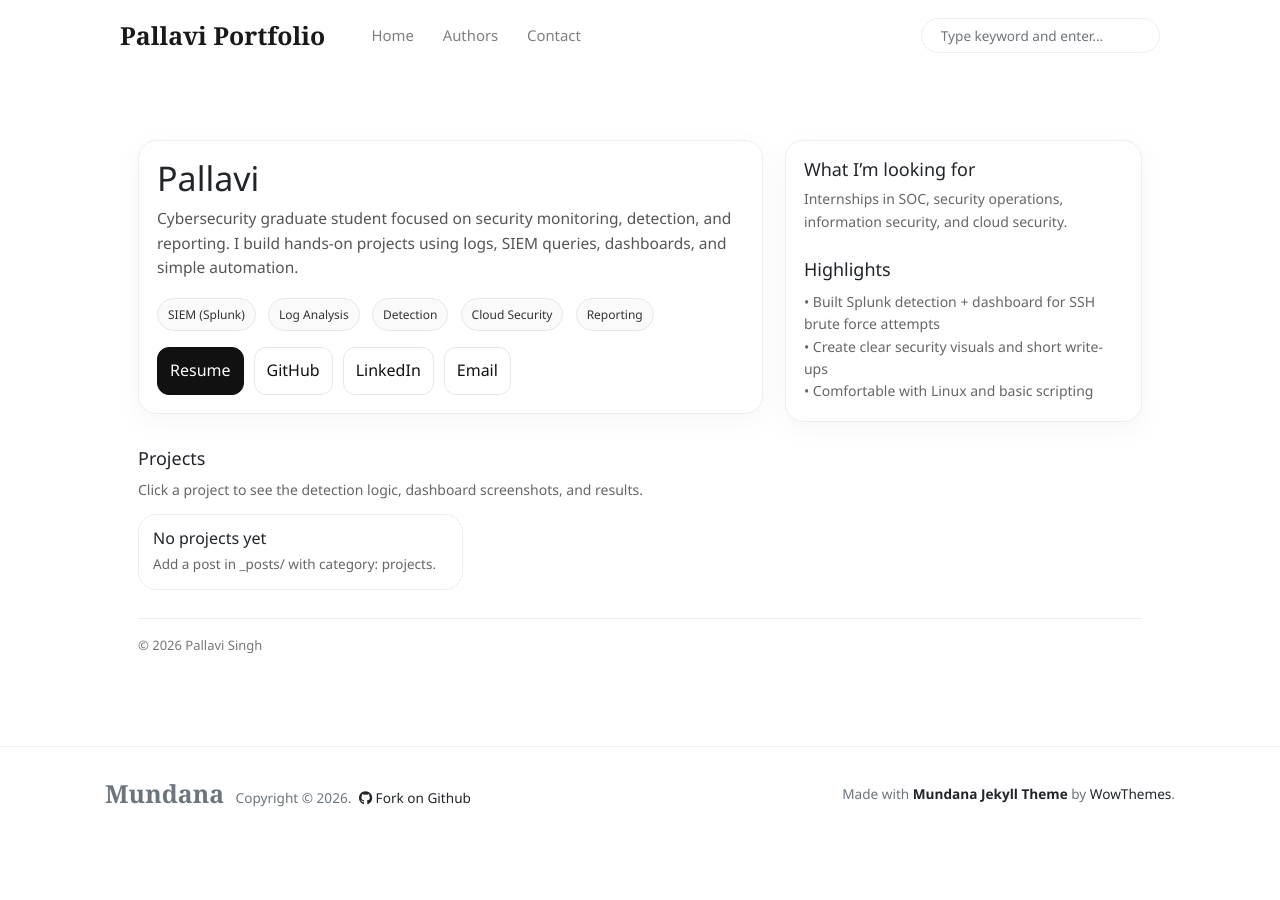
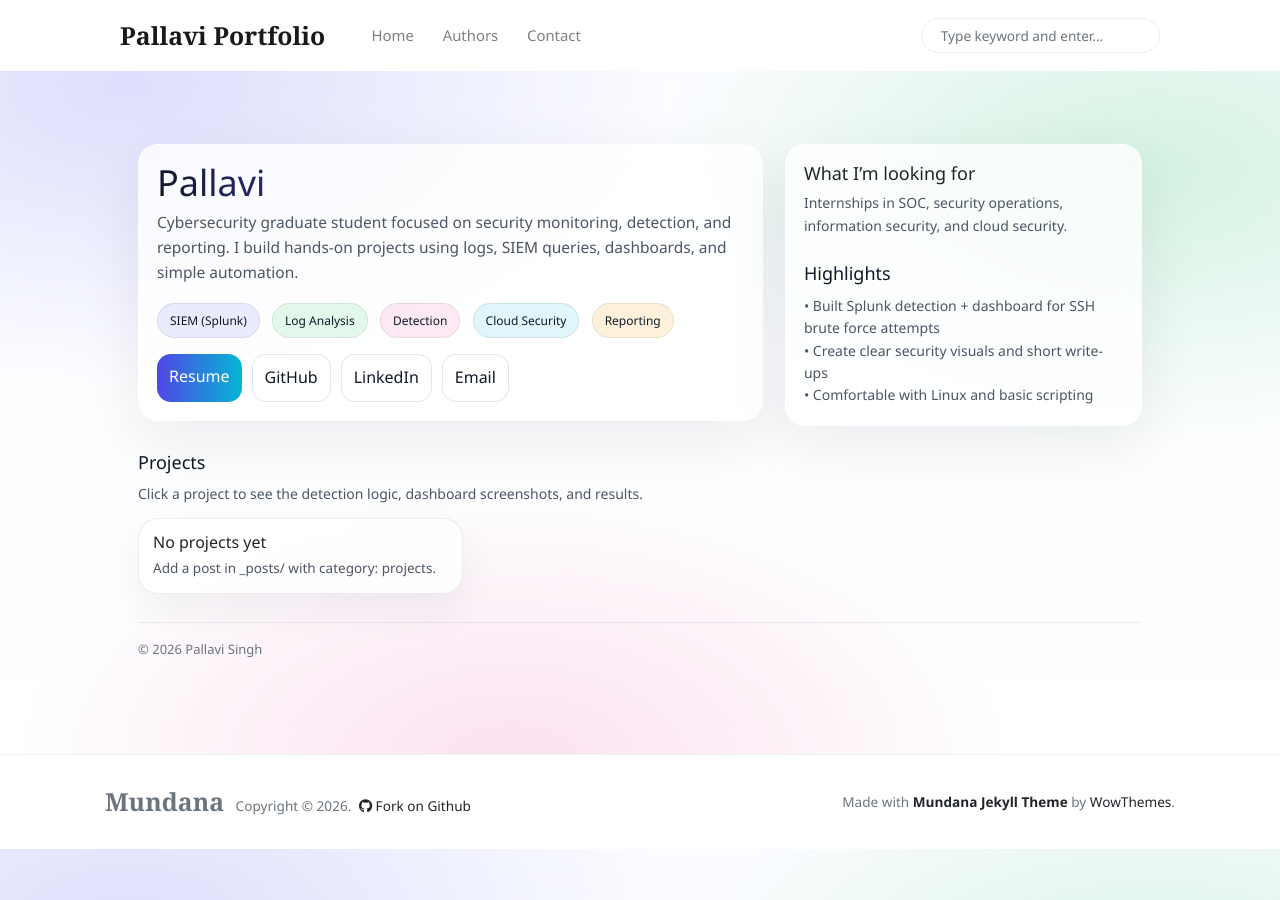
Before and after one commit to SinghPallavi819/singhpallavi819.github.io, a Jekyll site: the page built from index.html, in a window 1280 px wide. Built offline with Jekyll 4.4.1, drawn with Linux system fonts in a browser that asks for light colours; nearby versions of some CDN libraries; the list of posts is cut into pages by our own code.

Commit message:
Update index.html

```diff
--- a/index.html
+++ b/index.html
@@ -4,28 +4,96 @@ title: Pallavi | Cybersecurity Portfolio
 ---
 
 <style>
-  .wrap{max-width:1040px;margin:0 auto;padding:40px 18px}
+  /* Page background */
+  body{
+    background: radial-gradient(900px 500px at 10% 10%, rgba(99,102,241,.20), transparent 60%),
+                radial-gradient(900px 500px at 90% 20%, rgba(34,197,94,.18), transparent 55%),
+                radial-gradient(900px 500px at 40% 90%, rgba(236,72,153,.16), transparent 55%),
+                linear-gradient(180deg, #fbfcff, #ffffff);
+  }
+
+  .wrap{max-width:1040px;margin:0 auto;padding:44px 18px}
   .hero{display:grid;grid-template-columns:1.4fr .8fr;gap:22px;align-items:start}
   @media (max-width:900px){.hero{grid-template-columns:1fr}}
-  .card{border:1px solid #eee;border-radius:18px;padding:18px 18px;box-shadow:0 8px 30px rgba(0,0,0,.04);background:#fff}
-  .title{font-size:34px;line-height:1.15;margin:0 0 8px}
-  .subtitle{margin:0;color:#555;font-size:15.5px}
+
+  /* Cards */
+  .card{
+    border:1px solid rgba(255,255,255,.65);
+    border-radius:20px;
+    padding:18px 18px;
+    background: rgba(255,255,255,.78);
+    backdrop-filter: blur(10px);
+    box-shadow: 0 18px 60px rgba(17,24,39,.08);
+  }
+
+  /* Title with gradient */
+  .title{
+    font-size:36px;line-height:1.1;margin:0 0 8px;
+    background: linear-gradient(90deg,#111827,#4f46e5,#06b6d4);
+    -webkit-background-clip:text;background-clip:text;color:transparent;
+  }
+
+  .subtitle{margin:0;color:#4b5563;font-size:15.5px}
+
+  /* Chips */
   .chips{margin-top:12px}
-  .chip{display:inline-block;border:1px solid #e7e7e7;border-radius:999px;padding:6px 10px;font-size:12px;margin:6px 8px 0 0;color:#333;background:#fafafa}
+  .chip{
+    display:inline-block;
+    border-radius:999px;
+    padding:7px 12px;
+    font-size:12px;
+    margin:6px 8px 0 0;
+    color:#111827;
+    border:1px solid rgba(17,24,39,.08);
+    background: rgba(255,255,255,.7);
+  }
+  .chip:nth-child(1){background:rgba(99,102,241,.12)}
+  .chip:nth-child(2){background:rgba(34,197,94,.12)}
+  .chip:nth-child(3){background:rgba(236,72,153,.12)}
+  .chip:nth-child(4){background:rgba(6,182,212,.12)}
+  .chip:nth-child(5){background:rgba(245,158,11,.14)}
+
+  /* Buttons */
   .btns{display:flex;flex-wrap:wrap;gap:10px;margin-top:16px}
-  .btn{display:inline-block;padding:10px 12px;border-radius:12px;border:1px solid #e7e7e7;text-decoration:none;color:#111;background:#fff}
-  .btn.primary{background:#111;color:#fff;border-color:#111}
+  .btn{
+    display:inline-block;
+    padding:10px 12px;
+    border-radius:14px;
+    border:1px solid rgba(17,24,39,.10);
+    text-decoration:none;
+    color:#111827;
+    background: rgba(255,255,255,.75);
+    transition: transform .08s ease, box-shadow .08s ease;
+  }
+  .btn:hover{transform:translateY(-1px);box-shadow:0 10px 22px rgba(17,24,39,.10)}
+  .btn.primary{
+    color:#fff;
+    border:none;
+    background: linear-gradient(90deg,#4f46e5,#06b6d4);
+  }
+
   .section{margin-top:26px}
-  .section h2{margin:0 0 10px;font-size:18px}
-  .muted{color:#666;font-size:14px;margin:0}
+  .section h2{margin:0 0 10px;font-size:18px;color:#111827}
+  .muted{color:#4b5563;font-size:14px;margin:0}
+
+  /* Project cards */
   .grid{display:grid;grid-template-columns:repeat(3,1fr);gap:14px;margin-top:12px}
   @media (max-width:980px){.grid{grid-template-columns:repeat(2,1fr)}}
   @media (max-width:640px){.grid{grid-template-columns:1fr}}
-  .proj{border:1px solid #eee;border-radius:18px;padding:14px 14px;background:#fff}
+
+  .proj{
+    border:1px solid rgba(17,24,39,.08);
+    border-radius:20px;
+    padding:14px 14px;
+    background: rgba(255,255,255,.78);
+    backdrop-filter: blur(10px);
+    box-shadow: 0 16px 40px rgba(17,24,39,.06);
+  }
   .proj h3{margin:0 0 6px;font-size:16px}
-  .proj a{text-decoration:none;color:#111}
-  .proj p{margin:0;color:#666;font-size:13.5px}
-  .footer{margin-top:28px;border-top:1px solid #eee;padding-top:16px;color:#777;font-size:13px}
+  .proj a{text-decoration:none;color:#111827}
+  .proj p{margin:0;color:#4b5563;font-size:13.5px}
+
+  .footer{margin-top:28px;border-top:1px solid rgba(17,24,39,.08);padding-top:16px;color:#6b7280;font-size:13px}
 </style>
 
 <div class="wrap">
```
